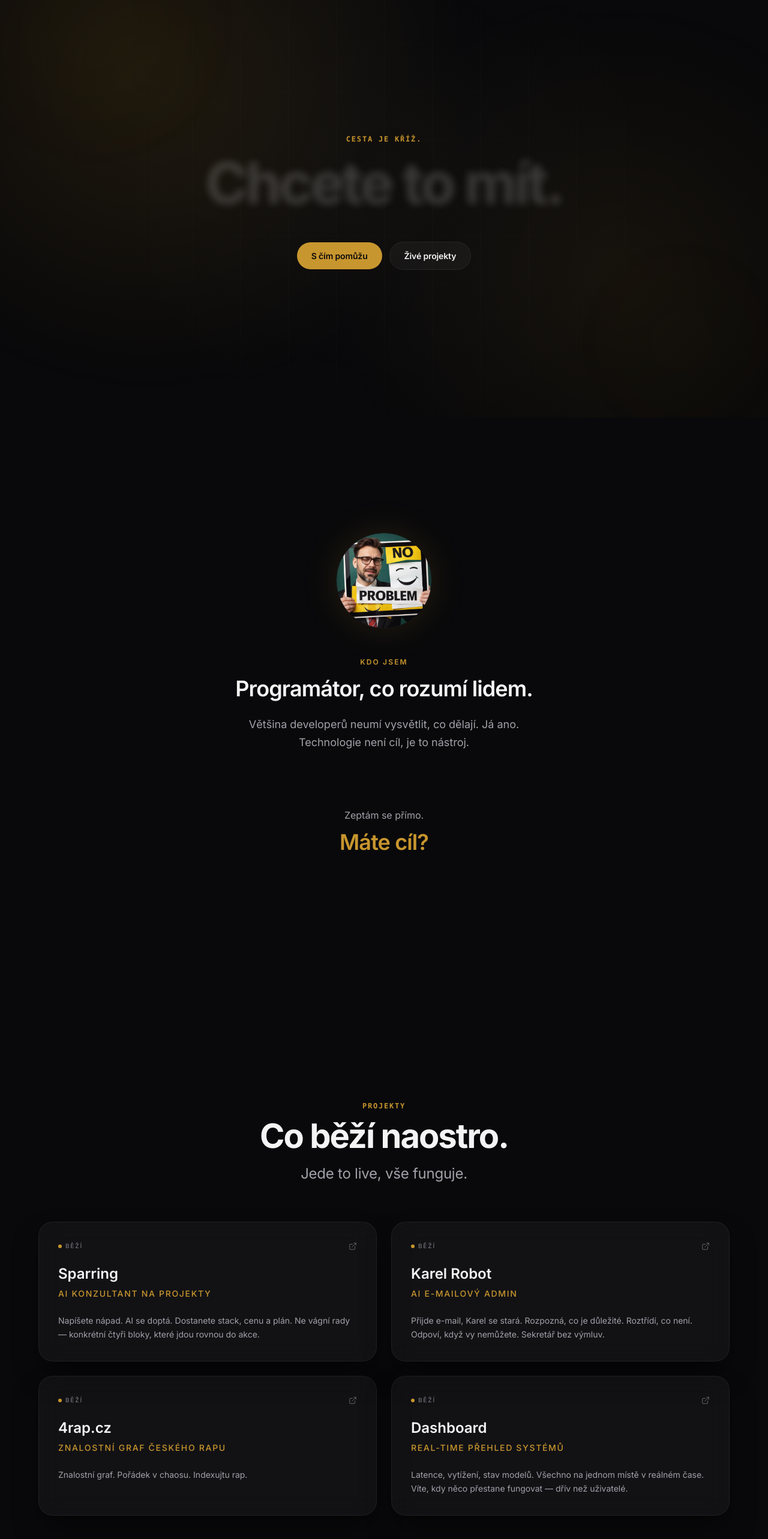
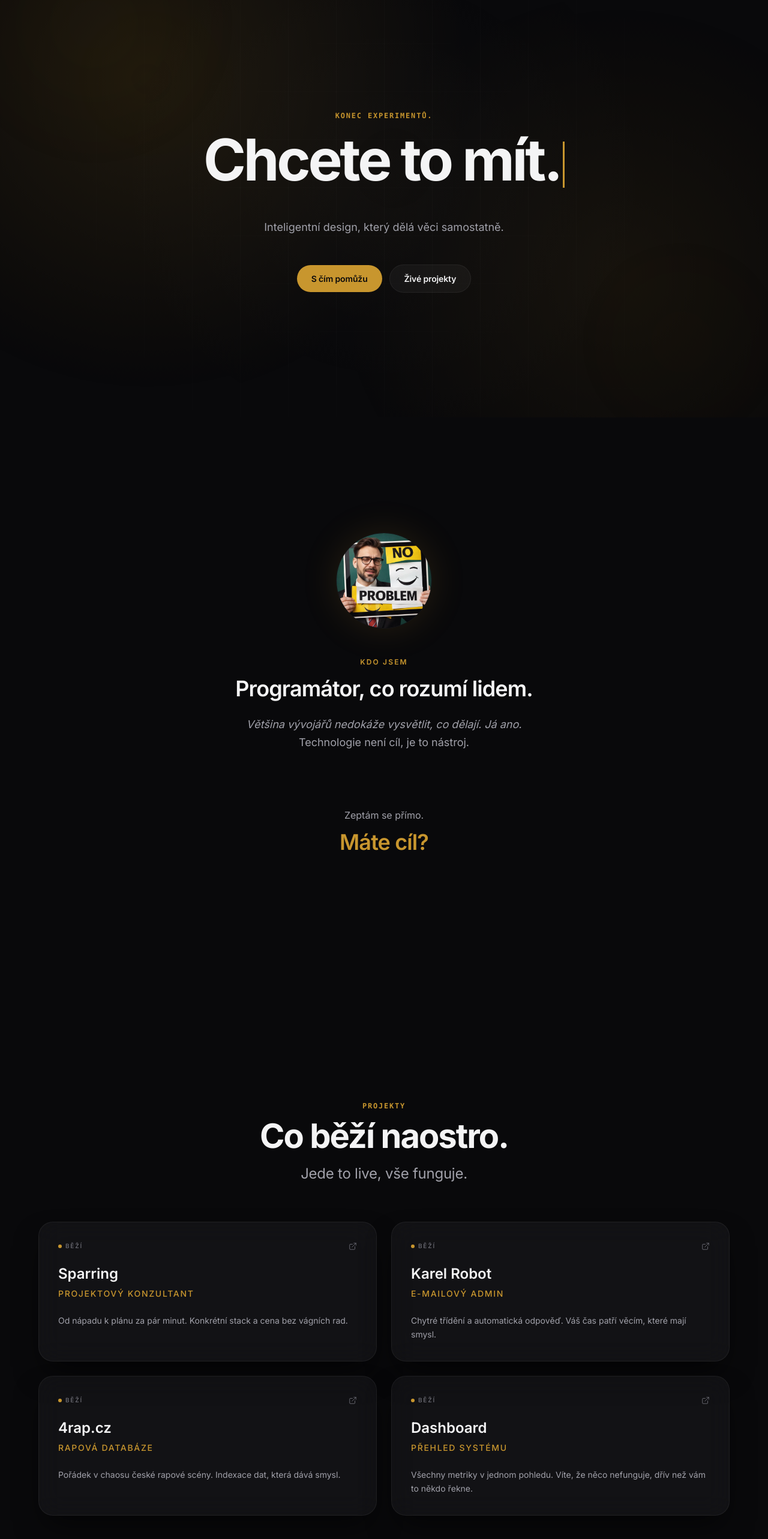
Before and after one commit to Peter-Pix/petrpiskacek.cz, a Next.js app: page / in a window 1280 px wide. Shown: the part 104-2670 px from the top of the page at 60% size. Built offline with nearby package versions, Linux system fonts and the light colour scheme; no server answers.

Commit message:
feat: a-Sovereign-cut messaging and structural refinement

```diff
--- a/src/app/challenge/page.tsx
+++ b/src/app/challenge/page.tsx
@@ -4,9 +4,9 @@ import SparringForm from "@/components/SparringForm";
 import Footer from "@/components/Footer";
 
 export const metadata: Metadata = {
-  title: "Challenge AI — petrpiskacek.cloud",
+  title: "Promysli to lépe — Rychlý návrh projektu",
   description:
-    "Zadej mi projektový prompt a já ti ukážu, jak bych na to šel. Architektura, stack, náklady, roadmapa.",
+    "Zadejte projekt. Ukážu, jak na to. Expertíza, náklady, plán. Vše, co potřebujete vědět.",
 };
 
 export default function ChallengePage() {
--- a/src/components/About.tsx
+++ b/src/components/About.tsx
@@ -35,10 +35,10 @@ export default function About() {
             Programátor, co rozumí lidem.
           </h2>
           <p
-            className="text-base leading-relaxed sm:text-lg text-center"
+            className="text-base leading-relaxed sm:text-lg text-center italic"
             style={{ color: "var(--text-secondary)" }}
           >
-            Většina developerů neumí vysvětlit, co dělají. Já ano.
+            Většina vývojářů nedokáže vysvětlit, co dělají. Já ano.
           </p>
           <p
             className="text-base leading-relaxed sm:text-lg text-center"
--- a/src/components/Footer.tsx
+++ b/src/components/Footer.tsx
@@ -65,9 +65,14 @@ export default function Footer() {
             </a>
           </div>
 
-          <span className="text-xs" style={{ color: "var(--text-muted)" }}>
-            © {year}
-          </span>
+          <div className="flex flex-col items-end gap-1">
+            <p className="text-xs" style={{ color: "var(--text-muted)" }}>
+              © {year}
+            </p>
+            <p className="text-[10px] opacity-50 italic" style={{ color: "var(--text-muted)" }}>
+              20 let programuju. 1 cíl.
+            </p>
+          </div>
         </div>
       </div>
     </footer>
--- a/src/components/Hero.tsx
+++ b/src/components/Hero.tsx
@@ -5,7 +5,6 @@ import { useMouseParallax } from "@/hooks/useMouseParallax";
 
 const LINES = [
   "Chcete to mít.",
-  "Mávnu křídly.",
 ];
 
 const TYPE_SPEED = 80;
@@ -151,7 +150,7 @@ export default function Hero() {
           }}
         >
           <p className="eyebrow mb-4 animate-fade-in-up" style={{ color: "var(--gold)" }}>
-            Cesta je kříž.
+            Konec experimentů.
           </p>
 
           <div
@@ -179,6 +178,13 @@ export default function Hero() {
             </h1>
           </div>
 
+          <p
+            className="mb-12 max-w-xl mx-auto text-base leading-relaxed sm:text-lg text-center animate-fade-in-up"
+            style={{ color: "var(--text-secondary)", animationDelay: "0.4s" }}
+          >
+            Inteligentní design, který dělá věci samostatně.
+          </p>
+
           <div
             className="flex animate-fade-in-up flex-col items-center justify-center gap-3 sm:flex-row"
             style={{ animationDelay: "0.3s" }}
--- a/src/components/Projects.tsx
+++ b/src/components/Projects.tsx
@@ -15,36 +15,36 @@ type CaseStudy = {
 const caseStudies: CaseStudy[] = [
   {
     name: "Sparring",
-    result: "AI konzultant na projekty",
+    result: "Projektový konzultant",
     description:
-      "Napíšete nápad. AI se doptá. Dostanete stack, cenu a plán. Ne vágní rady — konkrétní čtyři bloky, které jdou rovnou do akce.",
+      "Od nápadu k plánu za pár minut. Konkrétní stack a cena bez vágních rad.",
     link: "https://petrpiskacek.cloud/challenge",
     linkLabel: "Vyzkoušet teď",
     status: "Běží",
   },
   {
     name: "Karel Robot",
-    result: "AI e-mailový admin",
+    result: "E-mailový admin",
     description:
-      "Přijde e-mail, Karel se stará. Rozpozná, co je důležité. Roztřídí, co není. Odpoví, když vy nemůžete. Sekretář bez výmluv.",
+      "Chytré třídění a automatická odpověď. Váš čas patří věcím, které mají smysl.",
     link: "https://karel.petrpiskacek.cloud",
     linkLabel: "Vyzkoušet Karla",
     status: "Běží",
   },
   {
     name: "4rap.cz",
-    result: "Znalostní graf českého rapu",
+    result: "Rapová databáze",
     description:
-      "Znalostní graf. Pořádek v chaosu. Indexujtu rap.",
+      "Pořádek v chaosu české rapové scény. Indexace dat, která dává smysl.",
     link: "https://petrpiskacek.online#projekty",
     linkLabel: "Přečíst příběh",
     status: "Běží",
   },
   {
     name: "Dashboard",
-    result: "Real-time přehled systémů",
+    result: "Přehled systému",
     description:
-      "Latence, vytížení, stav modelů. Všechno na jednom místě v reálném čase. Víte, kdy něco přestane fungovat — dřív než uživatelé.",
+      "Všechny metriky v jednom pohledu. Víte, že něco nefunguje, dřív než vám to někdo řekne.",
     link: "https://dashboard.petrpiskacek.cloud",
     linkLabel: "Otevřít dashboard",
     status: "Běží",
```
